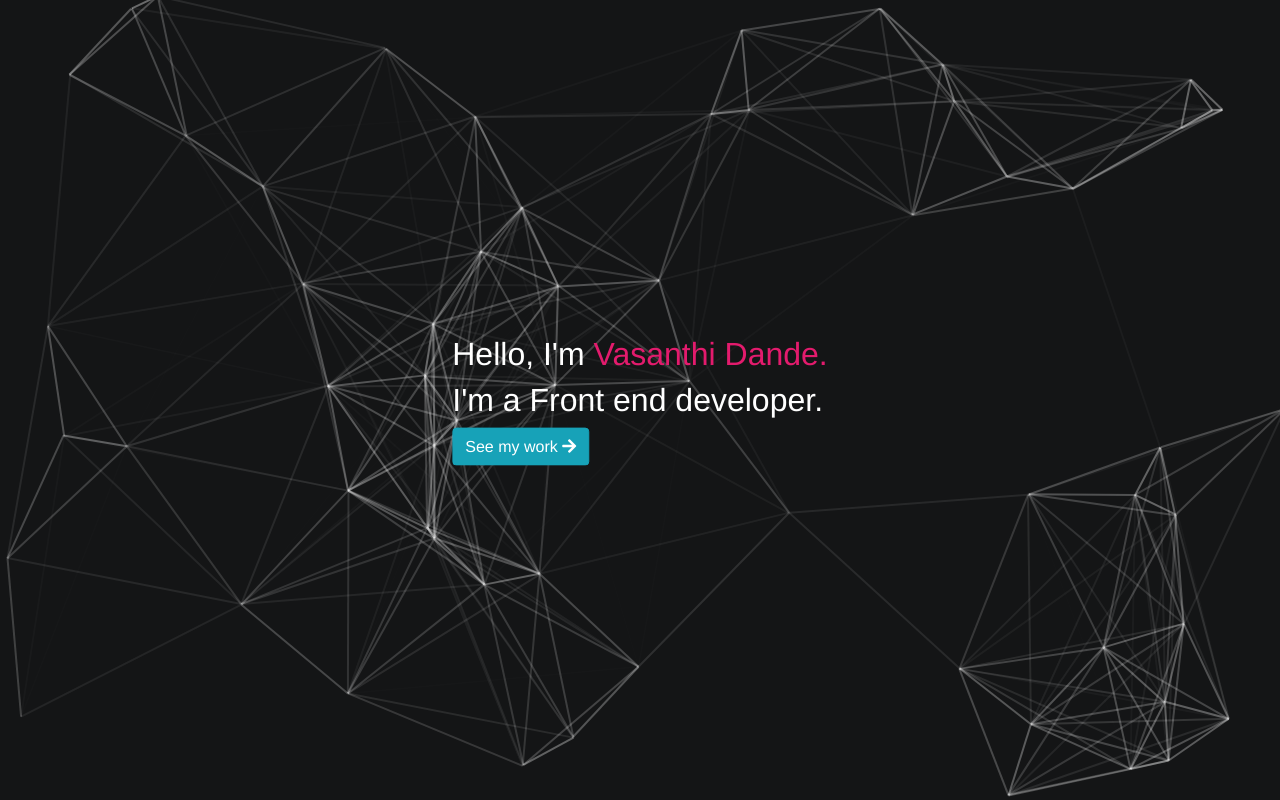
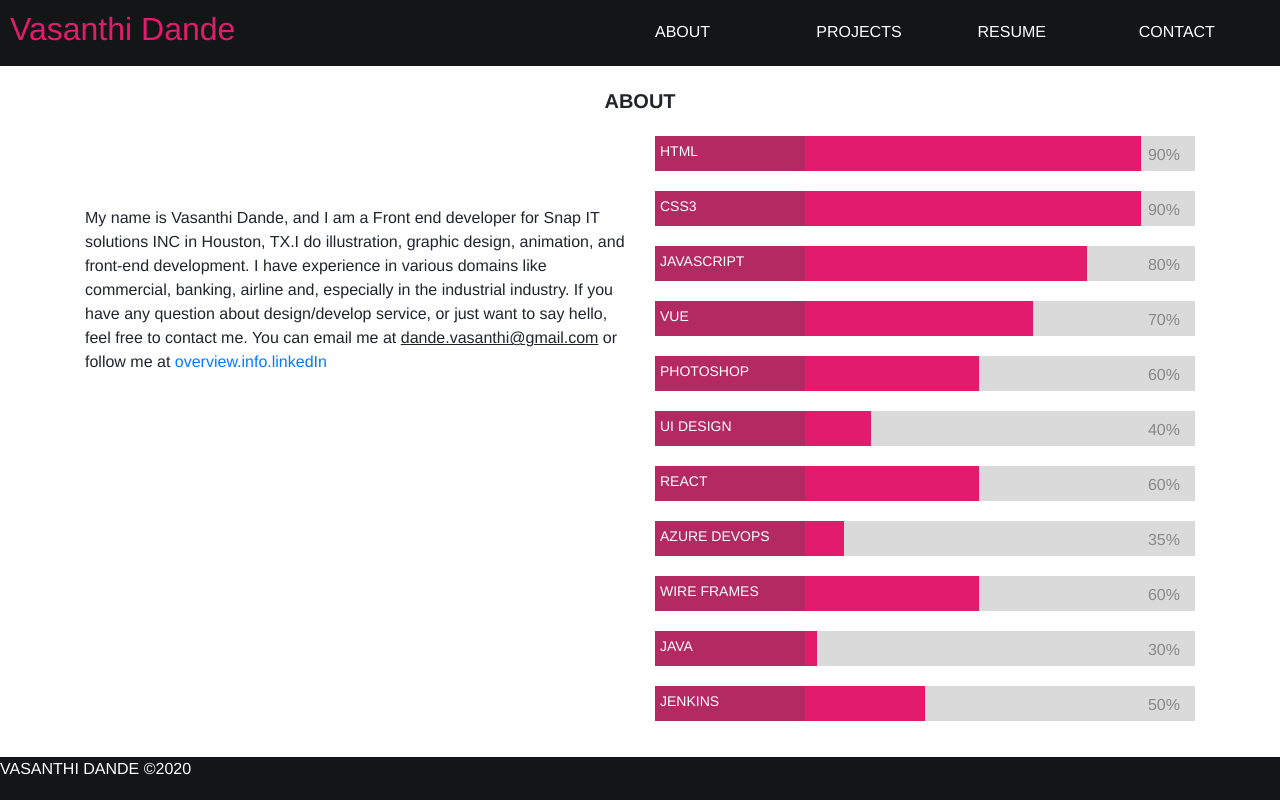
Before and after one commit to dande10/portfolio, a Vue app in the folder portfolio/: page /#/about in a window 1280 px wide. Before the commit this address led to /#/. Built offline with nearby package versions, Linux system fonts and the light colour scheme.

Commit message:
Json updated

```diff
--- a/portfolio/src/components/OverView/Overview.vue
+++ b/portfolio/src/components/OverView/Overview.vue
@@ -18,13 +18,11 @@
      <div class="row mobile-row">
         <div class="col" style="display: flex;">
            <span class="overview__about--text">
-              My name is Vasanthi Dande, and I am a Front end developer for Snap IT solutions INC in Houston, TX.
-              I do illustration, graphic design, animation, and front-end development.
-              I have experience in various domains like commercial, banking, airline and,
-              especially in the industrial industry. If you have any question about design/develop service,
-              or just want to say hello, feel free to contact me. You can email me at dande.vasanthi@gmail.com ,
-                or follow me at  linkedIn :)
-            </span>
+             <i18n tag="span" path="overView.info.text" for="tos">
+               <u>{{$t('overView.info.email')}}</u>
+               <a href="https://www.linkedin.com/in/vasanthi-dande-b2610015a/" target="_blank">{{ $t('overview.info.linkedIn') }}</a>
+            </i18n>
+           </span>
         </div>
         <div class="col">
           <ProgressBar />
--- a/portfolio/src/locales/en.json
+++ b/portfolio/src/locales/en.json
@@ -6,12 +6,17 @@
     "text": "See my work"
   },
   "overView": {
-    "title": "ABOUT"
+    "title": "ABOUT",
+    "info": {
+      "text": "My name is Vasanthi Dande, and I am a Front end developer for Snap IT solutions INC in Houston, TX.I do illustration, graphic design, animation, and front-end development. I have experience in various domains like commercial, banking, airline and, especially in the industrial industry. If you have any question about design/develop service, or just want to say hello, feel free to contact me. You can email me at {0} or follow me at {1}",
+      "email": "dande.vasanthi@gmail.com",
+      "linkedIn": "Linked In"
+    }
   },
   "contact": {
     "title": "CONTACT"
   },
   "footer": {
-    "copyRight": "VASANTHI DANDE ©2019"
+    "copyRight": "VASANTHI DANDE ©2020"
   }
 }
```
